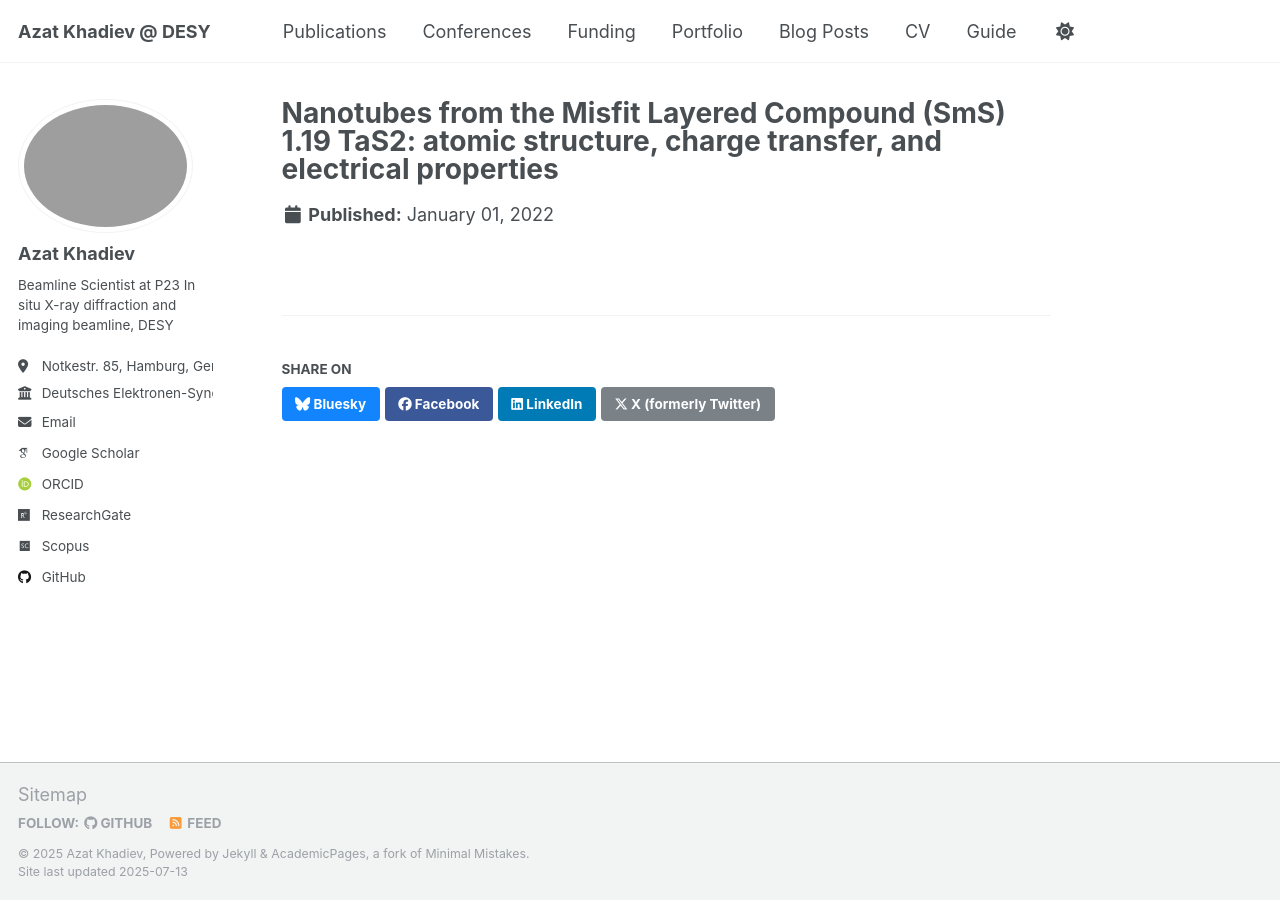
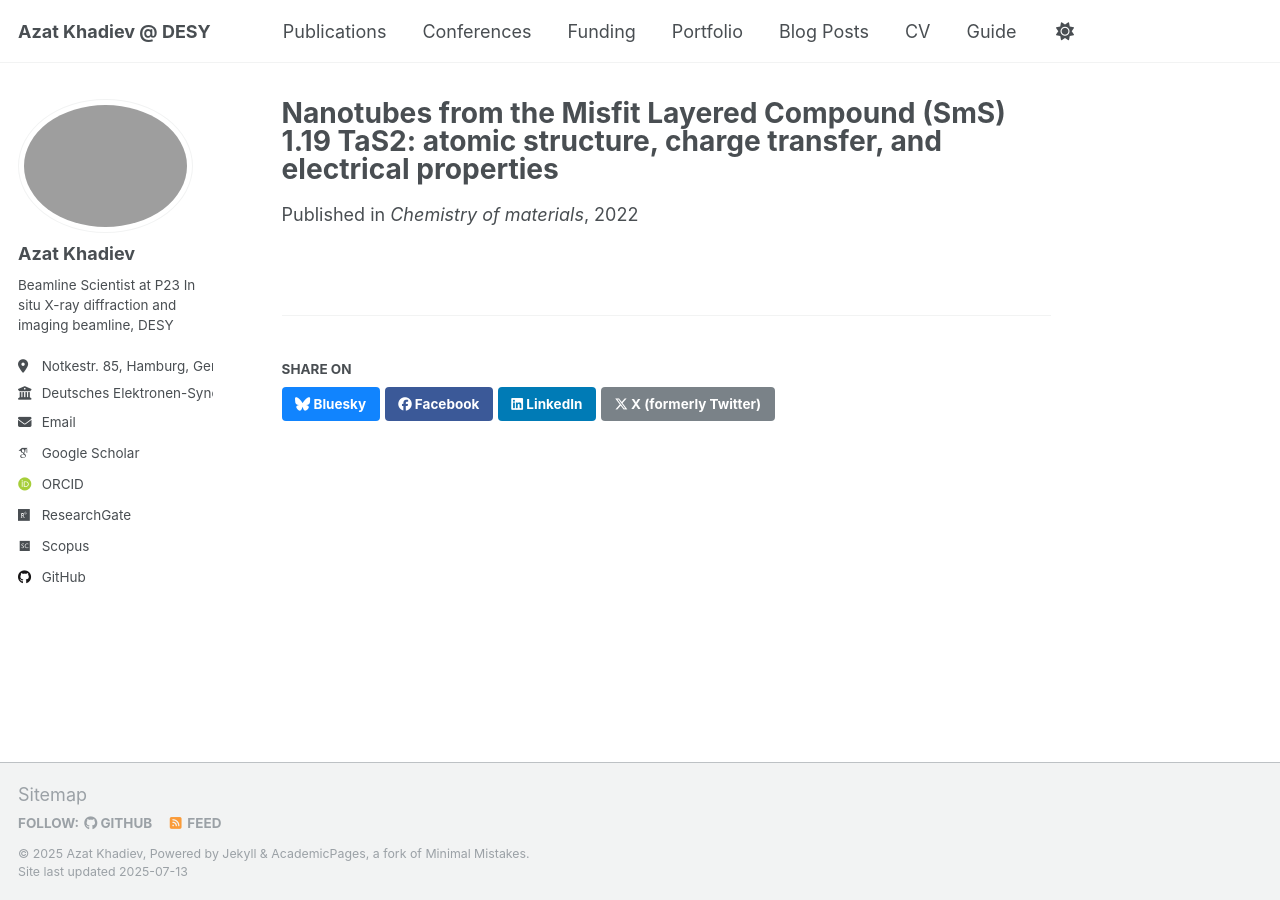
Before and after one commit to azkhadiev/azkhadiev.github.io, a Jekyll site: the page built from _publications/test-publication.md, in a window 1280 px wide. Built offline with Jekyll 4.4.1, drawn with Linux system fonts in a browser that asks for light colours; some web fonts are replaced; a script that is not in the unit is left out.

Commit message:
Update test-publication.md

```diff
--- a/_publications/test-publication.md
+++ b/_publications/test-publication.md
@@ -11,4 +11,5 @@ volume: 34
 number: 4
 pages: 1838--1853
 doi:
+venue: Chemistry of materials
 ---
```
